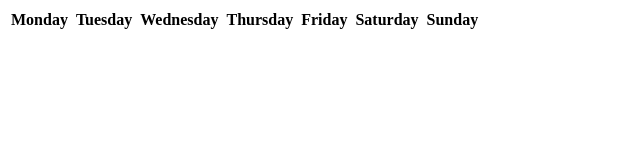
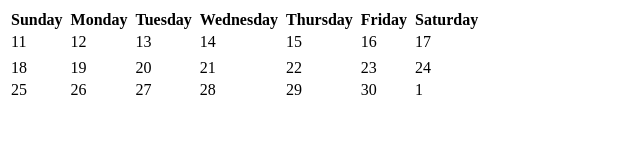
Before and after one commit to mscharlock/studycal, a plain HTML site: page index.html in a window 1280 px wide. Shown: the whole page, without its empty margins (0-640 px from the left). Drawn offline with Linux system fonts and the light colour scheme.

Commit message:
Added third row

```diff
--- a/app.js
+++ b/app.js
@@ -1,16 +1,13 @@
 'use strict';
 
-var daysInMonth = 30;
-var counter = 1;
-var htmlContent = '';
-var dateToday = new Date();
-var month = dateToday.getMonth();
-var day = dateToday.getDate();
-var year = dateToday.getFullYear();
-var headers = ['Monday', 'Tuesday', 'Wednesday', 'Thursday', 'Friday', 'Saturday', 'Sunday'];
+var dates = ['11','12','13', '14', '15', '16', '17'];
+var secondDates = ['18', '19', '20','21', '22', '23', '24'];
+var thirdDates = ['25', '26', '27', '28', '29', '30', '1'];
+var fourthDates = ['2', '3', '4', '5', '6', '7', '8'];
+var headers = ['Sunday','Monday', 'Tuesday', 'Wednesday', 'Thursday', 'Friday', 'Saturday'];
 
 //Table headers
-var renderTable = function() {
+var renderHeaders = function() {
   var table = document.getElementById('table');
   var getHeaders = document.getElementById('table_header'); //grabbed headers
   var headersArray = [];//made a blank array
@@ -18,8 +15,42 @@ var renderTable = function() {
     headersArray.push('<th>' + headers[i] + '<th>');
   } //cycled through headers to put ths on them
   var headerRow = document.createElement('tr'); //made a new row
-  headerRow.innerHTML = headersArray.join(''); //made the row's content be headersArray
+  getHeaders.innerHTML = headersArray.join(''); //made the row's content be headersArray
   table.appendChild(headerRow); //appended headersRow
 };
 
-renderTable();
+var renderDays = function() {
+  var getDays = document.getElementById('table_days');
+  var daysArray = [];
+  for (var j = 0; j < dates.length; j++) {
+    daysArray.push('<td>' + dates[j] + '<td>');
+  }
+  getDays.innerHTML = daysArray.join('');
+};
+
+var renderDays2 = function() {
+  var table = document.getElementById('table');
+  var getSeconds = document.createElement('tr');
+  var secondsArray = [];
+  for (var k = 0; k < secondDates.length; k++) {
+    secondsArray.push('<td>' + secondDates[k] + '<td>');
+  }
+  getSeconds.innerHTML = secondsArray.join('');
+  table.appendChild(getSeconds);
+};
+
+var renderDays3 = function() {
+  var table = document.getElementById('table');
+  var getThirds = document.createElement('tr');
+  var thirdsArray = [];
+  for (var k = 0; k < thirdDates.length; k++) {
+    thirdsArray.push('<td>' + thirdDates[k] + '<td>');
+  }
+  getThirds.innerHTML = thirdsArray.join('');
+  table.appendChild(getThirds);
+};
+
+renderHeaders();
+renderDays();
+renderDays2();
+renderDays3();
--- a/index.html
+++ b/index.html
@@ -9,6 +9,7 @@
       <table id="table">
         <thead id="table_header">
         </thead>
+        <tr id="table_days"><tr>
         <tbody id="table_body">
           <!--Where I will insert table info-->
         </tbody>
```
